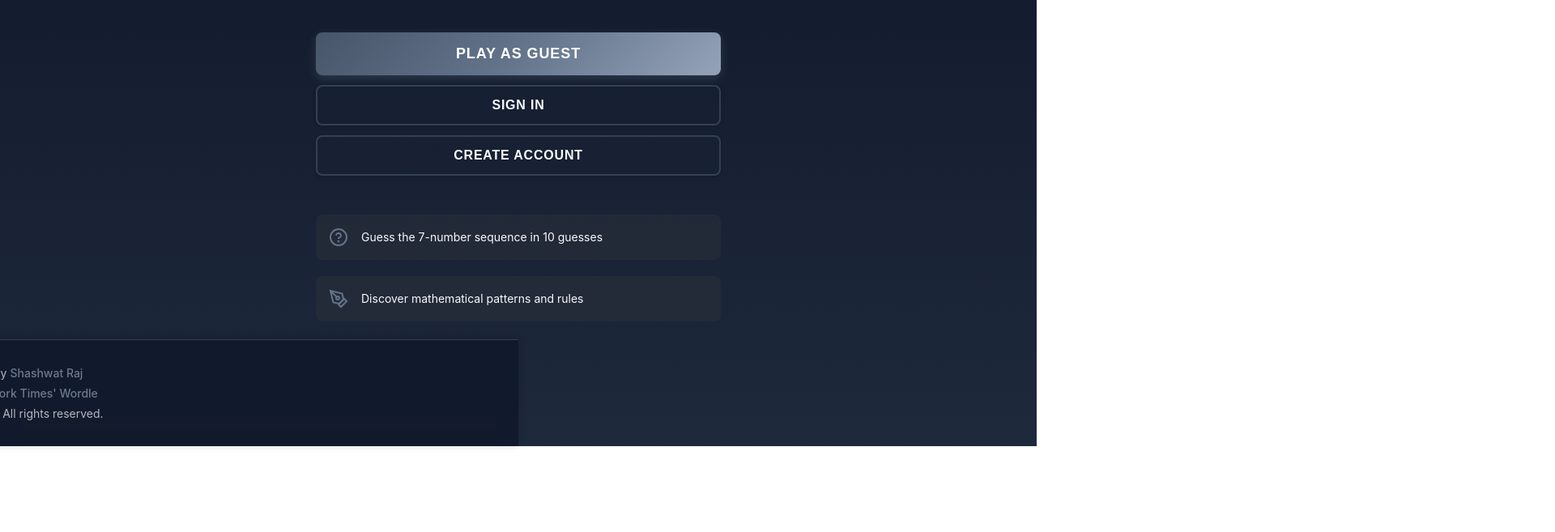
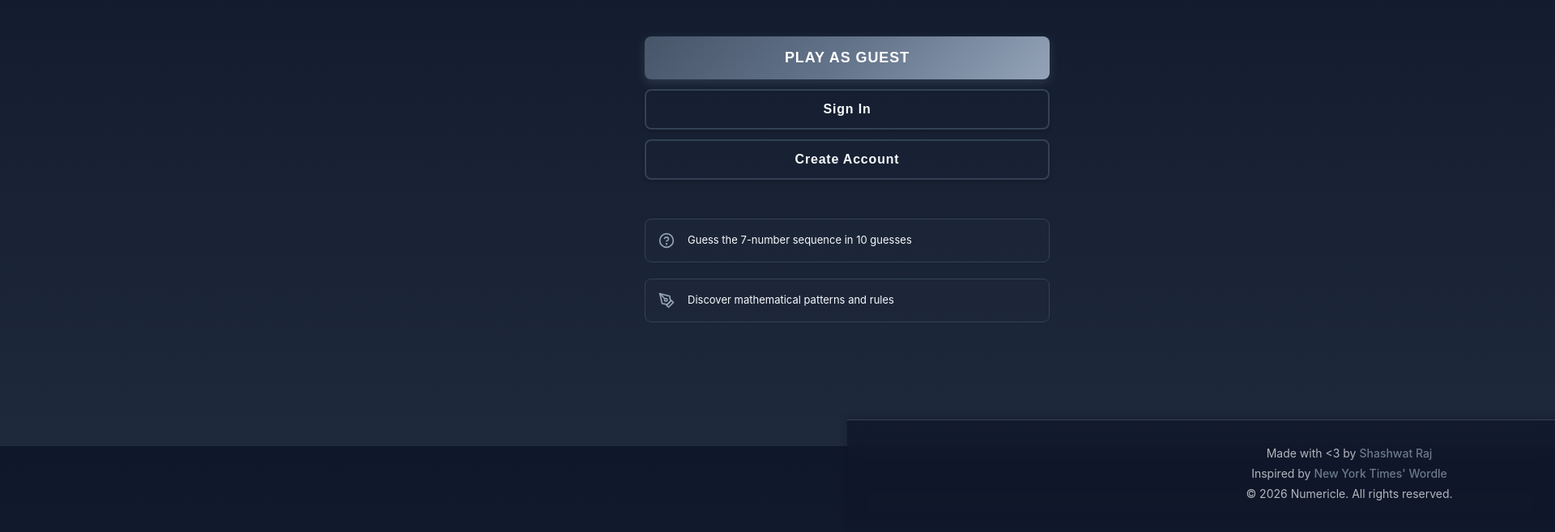
Before and after one commit to darthvader58/Numericle, a website built with Vite: page index.html in a window 1280 px wide. Shown: the part 249-906 px from the top of the page at 81% size, 1920 px wide, since content can reach past the window. Before the commit the page ends 800 px from the top, so only its background shows below. Built offline with nearby package versions, Linux system fonts and the light colour scheme; some packages are replaced by stand-ins of ours; no server answers.

Commit message:
landing page rebuilt

```diff
--- a/src/style.css
+++ b/src/style.css
@@ -554,19 +554,14 @@ button:disabled {
 
 /* Landing Page Styles */
 .landing-page {
+  width: 100vw;
+  min-height: 100vh;
   display: flex;
   flex-direction: column;
   align-items: center;
-  justify-content: center;
-  min-height: 100vh;
-  width: 100vw;
-  padding: 20px;
-  position: fixed;
-  top: 0;
-  left: 0;
-  right: 0;
-  bottom: 0;
-  overflow-y: auto;
+  justify-content: space-between;
+  padding: 40px 20px 20px;
+  box-sizing: border-box;
 }
 
 .landing-content {
@@ -577,7 +572,7 @@ button:disabled {
   display: flex;
   flex-direction: column;
   justify-content: center;
-  padding-bottom: 120px;
+  margin-bottom: 80px;
 }
 
 .landing-header {
@@ -610,6 +605,7 @@ button:disabled {
   flex-direction: column;
   gap: 12px;
   margin-bottom: 48px;
+  width: 100%;
 }
 
 .primary-btn {
@@ -625,6 +621,7 @@ button:disabled {
   text-transform: uppercase;
   letter-spacing: 0.05em;
   box-shadow: 0 4px 12px rgba(100, 116, 139, 0.3);
+  width: 100%;
 }
 
 .primary-btn:hover {
@@ -643,6 +640,8 @@ button:disabled {
   border-radius: 8px;
   cursor: pointer;
   transition: all 0.2s;
+  width: 100%;
+  text-transform: none;
 }
 
 .secondary-btn:hover {
@@ -656,6 +655,7 @@ button:disabled {
   flex-direction: column;
   gap: 20px;
   text-align: left;
+  width: 100%;
 }
 
 .info-item {
@@ -663,13 +663,14 @@ button:disabled {
   align-items: center;
   gap: 16px;
   padding: 16px;
-  background: rgba(58, 58, 60, 0.3);
+  background: rgba(30, 41, 59, 0.5);
   border-radius: 8px;
+  border: 1px solid var(--border);
 }
 
 .info-icon {
   flex-shrink: 0;
-  color: var(--key-bg);
+  color: var(--accent);
 }
 
 .info-item p {
@@ -680,7 +681,7 @@ button:disabled {
 }
 
 .auth-divider a {
-  color: var(--key-bg);
+  color: var(--accent);
   text-decoration: none;
   font-size: 14px;
 }
@@ -690,26 +691,28 @@ button:disabled {
 }
 
 .landing-footer {
-  position: fixed;
-  bottom: 0;
-  left: 0;
-  right: 0;
   width: 100vw;
+  position: relative;
+  left: 50%;
+  right: 50%;
+  margin-left: -50vw;
+  margin-right: -50vw;
   padding: 24px 20px;
   text-align: center;
   border-top: 1px solid var(--border);
-  background: rgba(15, 23, 42, 0.8);
+  background: rgba(15, 23, 42, 0.9);
   backdrop-filter: blur(10px);
   box-shadow: 0 -2px 10px rgba(0, 0, 0, 0.2);
+  margin-top: auto;
 }
 
 @media (max-width: 480px) {
   .landing-page {
-    padding: 16px;
+    padding: 20px 16px 16px;
   }
 
   .landing-content {
-    padding-bottom: 100px;
+    margin-bottom: 60px;
   }
 
   .landing-logo {
@@ -733,6 +736,15 @@ button:disabled {
     font-size: 14px;
     padding: 12px 24px;
   }
+
+  .info-item {
+    padding: 12px;
+  }
+
+  .info-item p {
+    font-size: 13px;
+  }
+}
 
   .info-icon {
     width: 20px;
```
Also changed, not shown: 1 other file.
